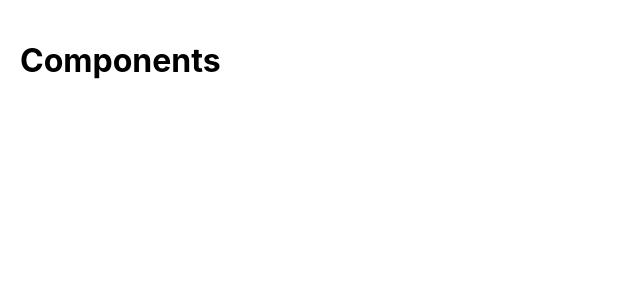
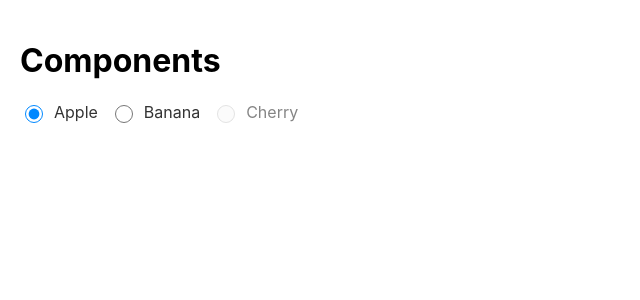
Before and after one commit to codernivas/design_system, a React (Create React App) app: page / in a window 1280 px wide. Shown: the top 300 px of the page, without its empty margins (0-640 px from the left). Built offline with nearby package versions, Linux system fonts and the light colour scheme.

Commit message:
custom Radio Button

```diff
--- a/src/App.tsx
+++ b/src/App.tsx
@@ -1,7 +1,24 @@
+import { useState } from "react";
+import CustomRadioButton from "./components/CustomRadioButton/CustomRadioButton"
+
 function App() {
+    const [selected, setSelected] = useState("apple");
+
   return (
     <div style={{ margin: "0 auto", padding: "20px" }}>
       <h1>Components</h1>
+      <CustomRadioButton
+      options={[
+        { label: "Apple", value: "apple" },
+        { label: "Banana", value: "banana" },
+        { label: "Cherry", value: "cherry", disabled: true },
+      ]}
+      selectedValue={selected}
+      onChange={(val) => setSelected(val)}
+      direction="row"
+      position="left"
+      color="#0088ffff"
+    />
     </div>
   )
 }
--- /dev/null
+++ b/src/components/CustomRadioButton/CustomRadioButton.css
@@ -0,0 +1,40 @@
+.radio-group {
+  display: flex;
+  flex-wrap: wrap;
+  gap: 12px;
+}
+
+.radio-group.responsive {
+  flex-direction: column;
+}
+
+.radio-group.direction-row {
+  flex-direction: row;
+}
+
+.radio-group.direction-column {
+  flex-direction: column;
+}
+
+.radio-item {
+  display: flex;
+  align-items: center;
+  gap: 8px;
+}
+
+.radio-item.disabled {
+  opacity: 0.6;
+  cursor: not-allowed;
+}
+
+.custom-radio {
+  width: 18px;
+  height: 18px;
+  cursor: pointer;
+  accent-color: var(--radio-color, #007BFF);
+}
+
+.radio-label {
+  font-size: 16px;
+  color: #333;
+}
--- /dev/null
+++ b/src/components/CustomRadioButton/CustomRadioButton.tsx
@@ -0,0 +1,74 @@
+import React from "react";
+import "./CustomRadioButton.css";
+
+interface RadioOption {
+  value: any;
+  label: any;
+  disabled?: boolean;
+}
+
+interface CustomRadioButtonProps {
+  options: RadioOption[];
+  selectedValue: any;
+  onChange: (value: any) => void;
+  direction?: "row" | "column";
+  position?: "left" | "right";
+  color?: string;
+  disabled?: boolean;
+  responsive?: boolean;
+}
+
+const CustomRadioButton: React.FC<CustomRadioButtonProps> = ({
+  options,
+  selectedValue,
+  onChange,
+  direction = "row",
+  position = "left",
+  color = "#007BFF",
+  disabled = false,
+  responsive = true,
+}) => {
+  return (
+    <div
+      className={`radio-group ${responsive ? "responsive" : ""} direction-${direction}`}
+      style={{ "--radio-color": color } as React.CSSProperties}
+    >
+      {options.map((option, index) => {
+        const isDisabled = disabled || option.disabled;
+        const inputId = `radio-${index}`;
+
+        return (
+          <div key={index} className={`radio-item ${isDisabled ? "disabled" : ""}`}>
+            {position === "left" && (
+              <input
+                id={inputId}
+                type="radio"
+                name="custom-radio-group"
+                checked={selectedValue === option.value}
+                onChange={() => !isDisabled && onChange(option.value)}
+                disabled={isDisabled}
+                className="custom-radio"
+              />
+            )}
+            <label htmlFor={inputId} className="radio-label">
+              {option.label}
+            </label>
+            {position === "right" && (
+              <input
+                id={inputId}
+                type="radio"
+                name="custom-radio-group"
+                checked={selectedValue === option.value}
+                onChange={() => !isDisabled && onChange(option.value)}
+                disabled={isDisabled}
+                className="custom-radio"
+              />
+            )}
+          </div>
+        );
+      })}
+    </div>
+  );
+};
+
+export default CustomRadioButton;
```
Also changed, not shown: src/components/CustomRadioButton/CustomRadioButton.txt (added).
